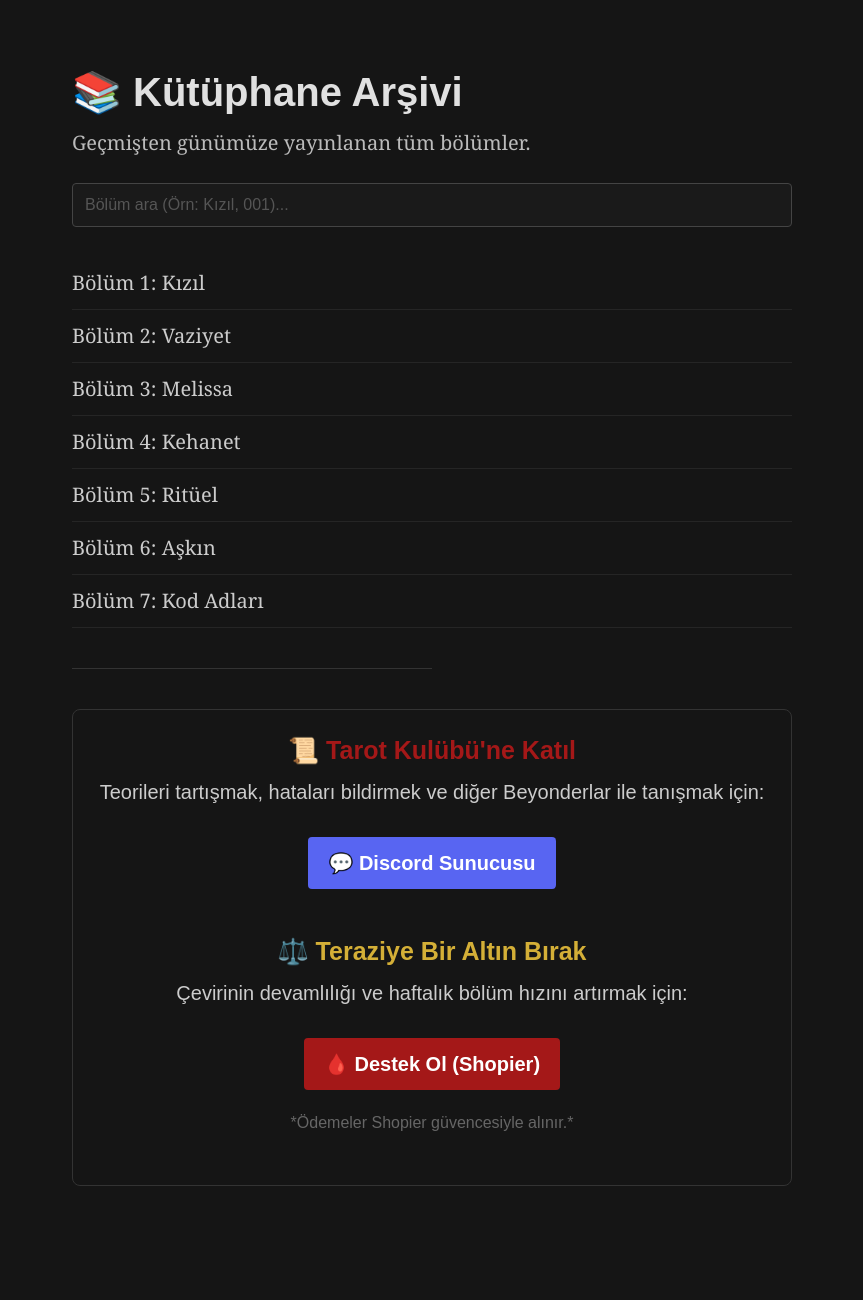
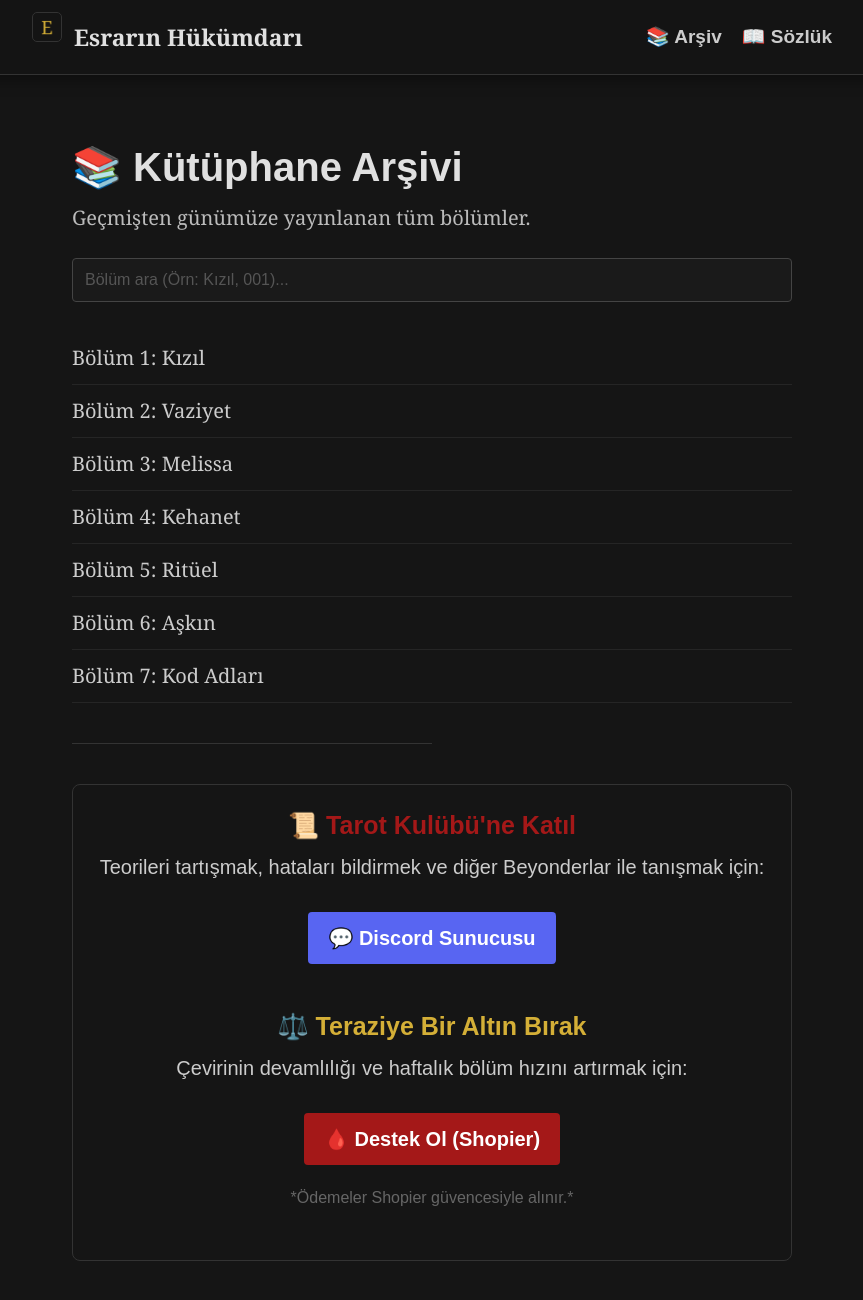
Before and after one commit to Imperium34/Imperium34.github.io, a Jekyll site: the page built from arsiv.md, in a window 1280 px wide and 1311 px high. Shown: the top 1300 px of the window, without its empty margins (208-1071 px from the left). Built offline with Jekyll 4.4.1, drawn with Linux system fonts in a browser that asks for light colours; comment, search, counter and statistics services are not loaded.

Commit message:
ilk bölüme başla düğmesinin yanlış yere götürmesi düzeltildi ve header eklendi

```diff
--- a/_layouts/default.html
+++ b/_layouts/default.html
@@ -20,7 +20,21 @@
   <meta name="theme-color" content="#a41818"> <link rel="stylesheet" type="text/css" href="/css/style.css">
 </head>
 <body>
+<header class="imperium-header">
+  <div class="header-content">
 
+    <a href="/" class="header-brand">
+      <img src="/assets/favicon.png" alt="Esrarın Hükümdarı" class="header-logo">
+      <span class="header-title">Esrarın Hükümdarı</span>
+    </a>
+
+    <nav class="header-nav">
+      <a href="/arsiv/">📚 Arşiv</a>
+      <a href="/sozluk/">📖 Sözlük</a>
+    </nav>
+
+  </div>
+</header>
 <div class="container">
 
   {% if page.layout == 'post' %}
--- a/css/style.scss
+++ b/css/style.scss
@@ -371,3 +371,83 @@ input[type="text"]#chapterSearch {
   display: inline-block;
   font-family: monospace;
 }
+
+// =========================================
+// 11. GLOBAL HEADER (STICKY)
+// =========================================
+
+.imperium-header {
+  position: sticky;
+  top: 0;
+  z-index: 1000;
+  background-color: rgba(21, 21, 21, 0.90);
+  backdrop-filter: blur(8px);
+  border-bottom: 1px solid #333;
+  width: 100%;
+  padding: 12px 0;
+  box-shadow: 0 4px 15px rgba(0, 0, 0, 0.4);
+}
+
+.header-content {
+  max-width: 800px;
+  margin: 0 auto;
+  padding: 0 20px;
+  display: flex;
+  justify-content: space-between;
+  align-items: center;
+}
+
+.header-brand {
+  display: flex;
+  align-items: center;
+  gap: 12px;
+  text-decoration: none;
+
+  .header-logo {
+    width: 28px;
+    height: 28px;
+    object-fit: contain;
+  }
+
+  .header-title {
+    font-family: 'Georgia', serif;
+    font-size: 1.15rem;
+    font-weight: bold;
+    color: #e0e0e0;
+    transition: color 0.2s ease;
+  }
+
+  &:hover .header-title {
+    color: #d4af37;
+  }
+}
+
+.header-nav {
+  display: flex;
+  gap: 20px;
+
+  a {
+    text-decoration: none;
+    color: #ccc;
+    font-size: 0.95rem;
+    font-family: sans-serif;
+    font-weight: bold;
+    transition: color 0.2s ease;
+
+    &:hover {
+      color: #a41818;
+    }
+  }
+}
+
+@media (max-width: 600px) {
+  .header-title {
+    display: none;
+  }
+  .header-content {
+    padding: 0 15px;
+  }
+  .header-nav {
+    gap: 15px;
+  }
+}
```
Also changed, not shown: index.md (+1 -1 lines).
